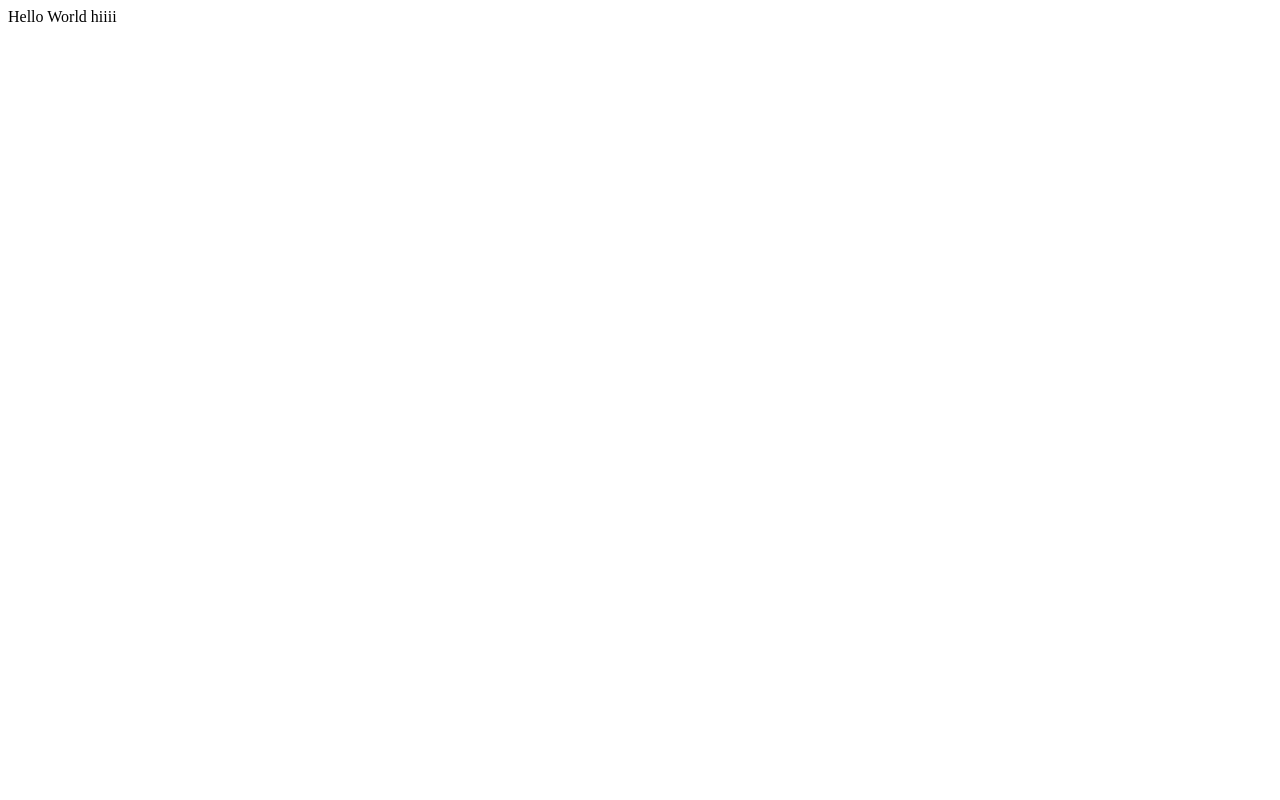
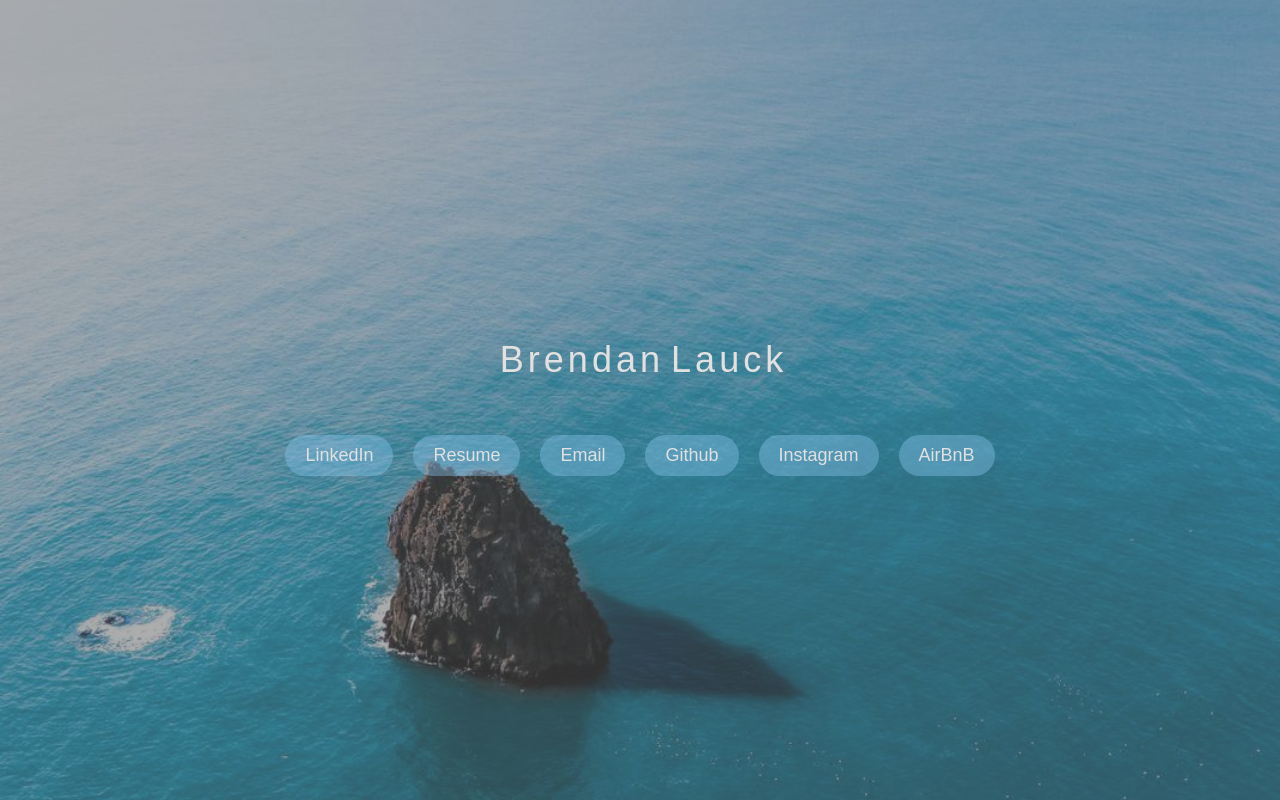
Before and after one commit to brendanonymous/brendanonymous.github.io, a plain HTML site: page index.html in a window 1280 px wide. Drawn offline with Linux system fonts and the light colour scheme.

Commit message:
making things presentable

```diff
--- /dev/null
+++ b/css/styles.css
@@ -0,0 +1,96 @@
+body {
+    font-family: 'Montserrat', sans-serif;
+    text-align: center;
+    margin: 0;
+    padding: 0;
+    background-image: url('../images/ocean.jpeg');
+    background-size: cover;
+    background-position: center;
+    height: 100vh;
+    display: flex;
+    flex-direction: column;
+    justify-content: center;
+    align-items: center;
+}
+
+.overlay {
+    position: absolute;
+    top: 0;
+    left: 0;
+    width: 100%;
+    height: 100%;
+    background-color: rgba(94, 94, 94, 0.5);
+}
+
+h1,
+.button-container {
+    opacity: 0;
+    animation: fadeIn 1.7s ease-out forwards;
+}
+
+@keyframes fadeIn {
+    from {
+        opacity: 0;
+    }
+    to {
+        opacity: 1;
+    }
+}
+
+h1 {
+    color: #e1e1e1;
+    font-weight: 300;
+    display: inline-block;
+    letter-spacing: -3px;
+    font-size: 36px;
+}
+
+h1 span {
+    display: inline-block;
+    transition: transform 0.5s;
+}
+
+h1 span:hover {
+    transform: scale(1.5);
+}
+
+.button-container {
+    display: flex;
+    justify-content: center;
+    align-items: center;
+    margin-top: 20px;
+}
+
+.button {
+    display: inline-block;
+    padding: 10px 20px;
+    font-size: 18px;
+    text-align: center;
+    text-decoration: none;
+    background-color: rgba(139, 198, 237, 0.4);
+    color: #e1e1e1;
+    border: none;
+    border-radius: 25px;
+    cursor: pointer;
+    margin: 10px;
+    position: relative;
+    z-index: 1;
+    animation: fadeInButton 1.5s ease-out forwards;
+    transition: background-color 0.3s, transform 0.3s;
+}
+
+.button:hover {
+    background-color: rgba(29, 128, 227, 0.6);
+    transform: scale(1.9);
+}
+
+@keyframes fadeInButton {
+    from {
+        opacity: 0;
+        transform: translateY(20px);
+    }
+    to {
+        opacity: 1;
+        transform: translateY(0);
+    }
+}
--- a/index.html
+++ b/index.html
@@ -1,2 +1,39 @@
-Hello World
-hiiii
+<!DOCTYPE html>
+<html lang="en">
+<head>
+    <meta charset="UTF-8">
+    <meta name="viewport" content="width=device-width, initial-scale=1.0">
+    <link rel="stylesheet" type="text/css" href="css/styles.css" />
+    <title>Brendan Lauck</title>
+</head>
+<body>
+
+    <div class="overlay"></div>
+
+    <h1>
+        <span>B</span>
+        <span>r</span>
+        <span>e</span>
+        <span>n</span>
+        <span>d</span>
+        <span>a</span>
+        <span>n</span>
+        <span> </span>
+        <span>L</span>
+        <span>a</span>
+        <span>u</span>
+        <span>c</span>
+        <span>k</span>
+    </h1>
+
+    <div class="button-container">
+        <a href="https://www.linkedin.com/in/brendanlauck/" class="button">LinkedIn</a>
+        <a href="resources/resume.pdf" class="button">Resume</a>
+        <a href="brendanlauck@yahoo.com" class="button">Email</a>
+        <a href="https://github.com/brendanonymous/" class="button">Github</a>
+        <a href="https://www.instagram.com/brendanonymouss" class="button">Instagram</a>
+        <a href="https://airbnb.com/h/mountain-view-scottsdale" class="button">AirBnB</a>
+    </div>
+
+</body>
+</html>
```
Also changed, not shown: images/ocean.jpeg (added), 1 other file.
